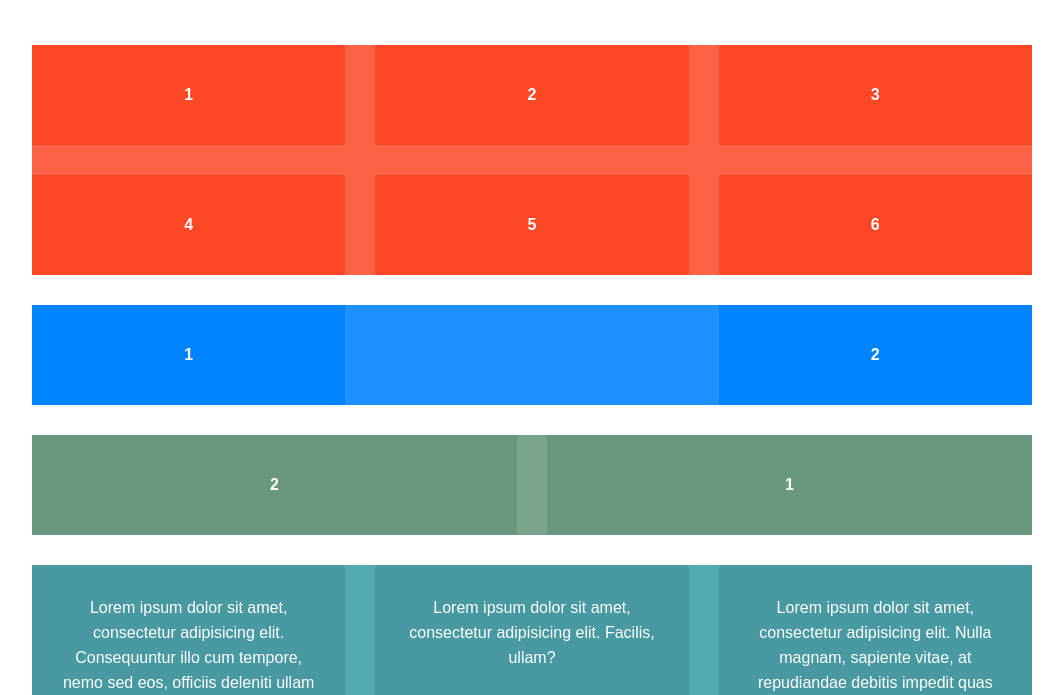
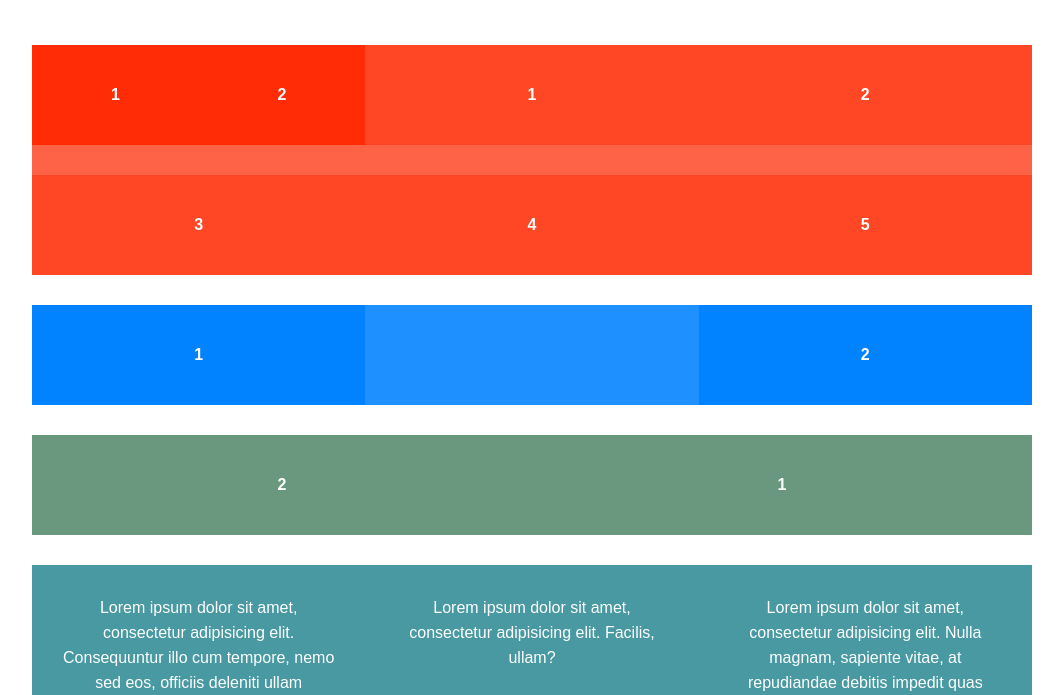
Before and after one commit to corysimmons/lost-grid.js, a plain HTML site: page index.html in a window 1280 px wide. Shown: the part 105-800 px from the top of the page, without its empty margins (108-1171 px from the left). Drawn offline with nearby package versions, Linux system fonts and the light colour scheme.

Commit message:
Add nesting

```diff
--- a/css/style.styl
+++ b/css/style.styl
@@ -35,6 +35,8 @@ section
       background: darken(tomato, 10%)
       &:nth-child(1), &:nth-child(2), &:nth-child(3)
         margin-bottom: 30px
+      figure
+        background: darken(tomato, 20%)
 
   &:nth-of-type(2)
     background: dodgerblue
--- a/index.html
+++ b/index.html
@@ -16,12 +16,17 @@
     <!-- Basic -->
     <section l-center>
       <div l-row>
+        <figure l-column="1/3">
+          <div l-row>
+            <figure l-column="1/2">1</figure>
+            <figure l-column="1/2">2</figure>
+          </div>
+        </figure>
         <figure l-column="1/3">1</figure>
         <figure l-column="1/3">2</figure>
         <figure l-column="1/3">3</figure>
         <figure l-column="1/3">4</figure>
         <figure l-column="1/3">5</figure>
-        <figure l-column="1/3">6</figure>
       </div>
     </section>
 
@@ -46,7 +51,7 @@
 
     <!-- Clear Unequal Heights -->
     <section l-center>
-      <div l-row>
+      <div l-row l-cycle="3">
         <figure l-column="1/3">
           Lorem ipsum dolor sit amet, consectetur adipisicing elit. Consequuntur illo cum tempore, nemo sed eos, officiis deleniti ullam repellendus ab, earum ea labore, doloremque repudiandae odio accusantium rem mollitia. Aliquam!
         </figure>
--- a/lost-grid.js
+++ b/lost-grid.js
@@ -1,9 +1,9 @@
-// lost-grid.js - v0.0.1
+// lost-grid.js - v0.0.2
 
 $(function() {
 
   var lost = {
-    gutter: 30,
+    gutter: 0,
     breakpoint: 1000,
     rtl: false
   };
@@ -27,9 +27,19 @@ $(function() {
   // l-center
   $('[l-center]').each(function(k) {
     if($(this).attr('l-center') > 0) {
-      sheet.insertRule('[l-center]:nth-of-type('+ (k + 1) +') { max-width: '+ lost.breakpoint +'px; margin-left: auto; margin-right: auto; padding-left: '+ $(this).attr('l-center') +'px; padding-right: '+ $(this).attr('l-center') +'px; }', 0);
+      $(this).css({
+        maxWidth: lost.breakpoint,
+        marginLeft: 'auto',
+        marginRight: 'auto',
+        paddingLeft: $(this).attr('l-center'),
+        paddingRight: $(this).attr('l-center')
+      });
     } else {
-      sheet.insertRule('[l-center]:nth-of-type('+ (k + 1) +') { max-width: '+ lost.breakpoint +'px; margin-left: auto; margin-right: auto; }', 0);
+      $(this).css({
+        maxWidth: lost.breakpoint,
+        marginLeft: 'auto',
+        marginRight: 'auto'
+      });
     }
   });
 
@@ -46,53 +56,73 @@ $(function() {
     sheet.insertRule('[l-column] { float: right; }', 0);
   }
 
-  $('[l-center]').each(function(x) {
+
+  // l-column
+  $('[l-column]').each(function(k) {
+
+    if(lost.gutter > 0) {
+      $(this).css({
+        width: 'calc(100% * '+ $(this).attr('l-column') +' - '+ lost.gutter +'px)',
+        marginLeft: (lost.gutter / 2),
+        marginRight: (lost.gutter / 2)
+      });
+    } else {
+      $(this).css({
+        width: 'calc(100% * '+ $(this).attr('l-column') +')'
+      });
+    }
+
+  });
 
 
   // l-offset
-    $(this).find('[l-offset]').each(function(k) {
+  $('[l-offset]').each(function(k) {
     if(lost.gutter > 0) {
       if(parseInt($(this).attr('l-offset')) > 0) {
-          sheet.insertRule('[l-center]:nth-of-type('+ (x + 1) +') [l-offset]:nth-child('+ (k + 1) +') { width: calc(100% * '+ $(this).attr('l-column') +' - '+ lost.gutter +'px); margin-right: '+ (lost.gutter / 2) +'px; margin-left: calc(100% * '+ $(this).attr('l-offset') +' + ('+ lost.gutter +'px / 2)); }', 0);
+        $(this).css({
+          width: 'calc(100% * '+ $(this).attr('l-column') +' - '+ lost.gutter +'px)',
+          marginRight: lost.gutter / 2,
+          marginLeft: 'calc(100% * '+ $(this).attr('l-offset') +' + ('+ lost.gutter +'px / 2))'
+        });
       } else {
-          sheet.insertRule('[l-center]:nth-of-type('+ (x + 1) +') [l-offset]:nth-child('+ (k + 1) +') { width: calc(100% * '+ $(this).attr('l-column') +' - '+ lost.gutter +'px); margin-left: '+ (lost.gutter / 2) +'px; margin-right: calc(-100% * '+ $(this).attr('l-offset') +' + ('+ lost.gutter +'px / 2)); }', 0);
+        $(this).css({
+          width: 'calc(100% * '+ $(this).attr('l-column') +' - '+ lost.gutter +')',
+          marginLeft: lost.gutter / 2,
+          marginRight: 'calc(-100% * '+ $(this).attr('l-offset') +' + ('+ lost.gutter +'px / 2))'
+        });
       }
     } else {
       if(parseInt($(this).attr('l-offset')) > 0) {
-          sheet.insertRule('[l-center]:nth-of-type('+ (x + 1) +') [l-column]:nth-child('+ (k + 1) +') { width: calc(100% * '+ $(this).attr('l-column') +'); margin-left: calc(100% * '+ $(this).attr('l-offset') +'); }', 0);
+        $(this).css({
+          width: 'calc(100% * '+ $(this).attr('l-column') +')',
+          marginLeft: 'calc(100% * '+ $(this).attr('l-offset') +')'
+        });
       } else {
-          sheet.insertRule('[l-center]:nth-of-type('+ (x + 1) +') [l-column]:nth-child('+ (k + 1) +') { width: calc(100% * '+ $(this).attr('l-column') +'); margin-right: calc(-100% * '+ $(this).attr('l-offset') +'); }', 0);
+        $(this).css({
+          width: 'calc(100% * '+ $(this).attr('l-column') +')',
+          marginRight: 'calc(-100% * '+ $(this).attr('l-offset') +')'
+        });
       }
     }
   });
 
 
-    // l-column
-    $(this).find('[l-column]').each(function(k) {
-
-      if(lost.gutter > 0) {
-        sheet.insertRule('[l-center]:nth-of-type('+ (x + 1) +') [l-column]:nth-child('+ (k + 1) +') { width: calc(100% * '+ $(this).attr('l-column') +' - '+ lost.gutter +'px); margin-left: '+ (lost.gutter / 2) +'px; margin-right: '+ (lost.gutter / 2) +'px; }', 0);
-      } else {
-        sheet.insertRule('[l-center]:nth-of-type('+ (x + 1) +') [l-column]:nth-child('+ (k + 1) +') { width: calc(100% * '+ $(this).attr('l-column') +'); }', 0);
-      }
-
+  // move
+  $('[l-move]').each(function(k) {
+    $(this).css({
+      position: 'relative',
+      left: 'calc(100% * '+ $(this).attr('l-move') +')'
     });
-
-
-    // move
-    $(this).find('[l-move]').each(function(k) {
-      sheet.insertRule('[l-center]:nth-of-type('+ (x + 1) +') [l-move]:nth-child('+ (k + 1) +') { position: relative; left: calc(100% * '+ $(this).attr('l-move') +'); }', 0);
   });
 
 
   // cycle
-    $(this).find('[l-cycle]').each(function(k) {
-      sheet.insertRule('[l-center]:nth-of-type('+ (x + 1) +') [l-cycle]:nth-child('+ (k + 1) +') > *:nth-child('+ $(this).attr('l-cycle') +'n + 1) { clear: both; }', 0);
-      sheet.insertRule('[l-center]:nth-of-type('+ (x + 1) +') [l-cycle]:nth-child('+ (k + 1) +') > *:nth-child(n) { clear: none; }', 0);
+  $('[l-cycle]').each(function(k) {
+    $(this).find('> *:nth-child('+ $(this).attr('l-cycle') +'n + 1)').css({
+      clear: 'both'
+    });
+    sheet.insertRule('[l-cycle] > *:nth-child(n) { clear: none; }', 0);
   });
 
 
 });
-
-
-});
```
Also changed, not shown: css/style.css. Lines whose indentation alone changed are shown as unchanged.
